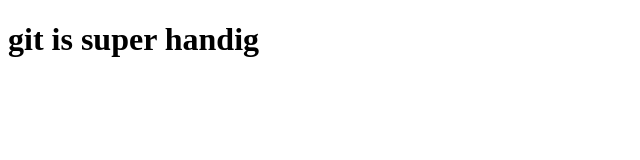
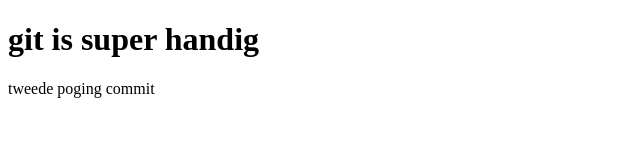
Before and after one commit to Pinnacle-creator/eersteworkshopgit, a plain HTML site: page index.html in a window 1280 px wide. Shown: the whole page, without its empty margins (0-640 px from the left). Drawn offline with Linux system fonts and the light colour scheme.

Commit message:
tweede test commit

```diff
--- a/index.html
+++ b/index.html
@@ -6,5 +6,6 @@
 </head>
 <body>
  <h1>git is super handig</h1>
+    <p>tweede poging commit</p>
 </body>
 </html>
```
